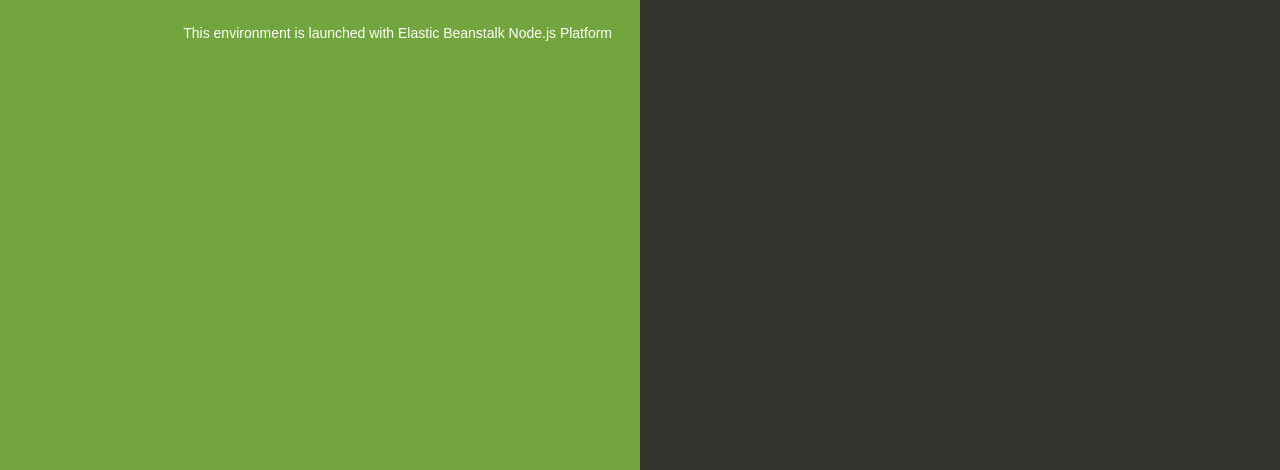
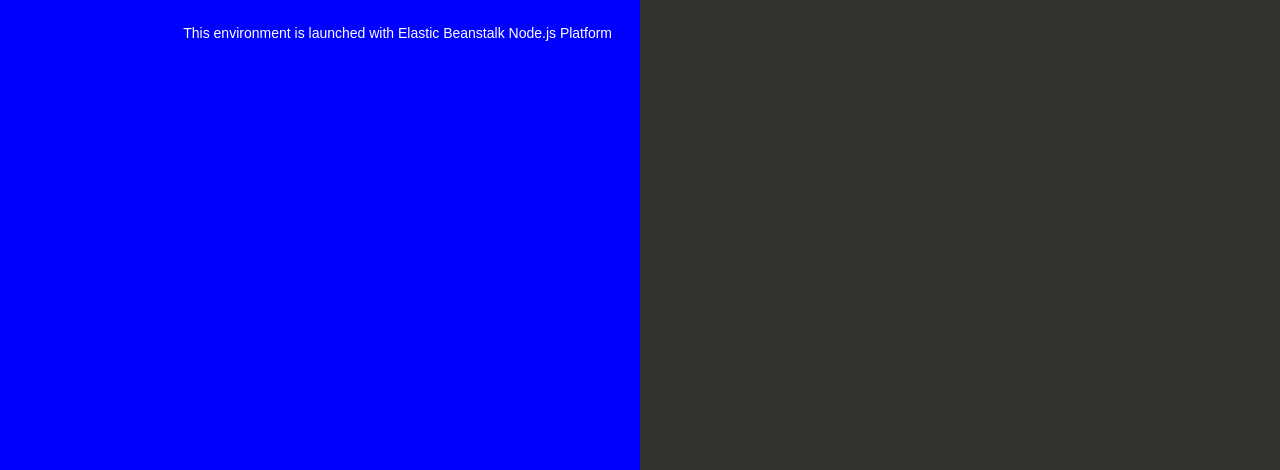
Before and after one commit to Louis-K-star/devops-labs, a website: page index.html in a window 1280 px wide. Shown: the part 330-800 px from the top of the page. Drawn offline with Linux system fonts and the light colour scheme.

Commit message:
changed background color to blue

```diff
--- a/index.html
+++ b/index.html
@@ -35,7 +35,7 @@
 
         text-align: right;
         padding-top: 11em;
-        background-color: #73A53E;
+        background-color: blue;
 
       }
       .textColumn p {
```
